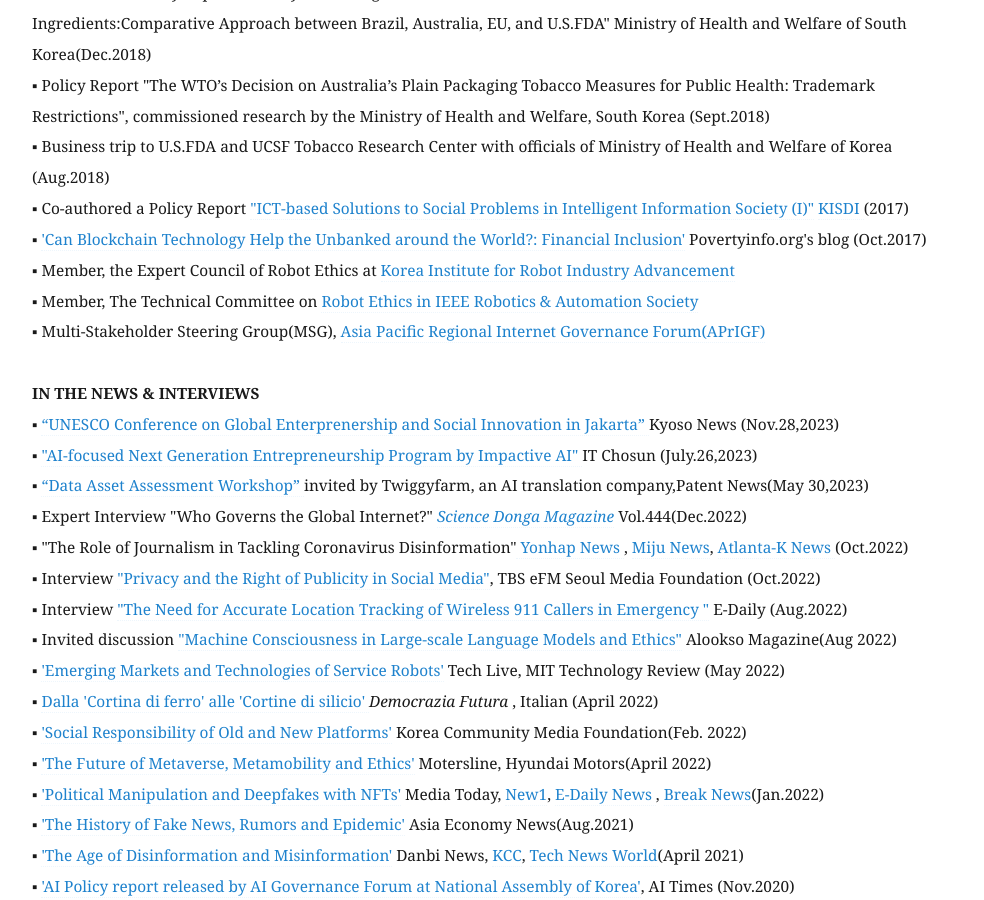
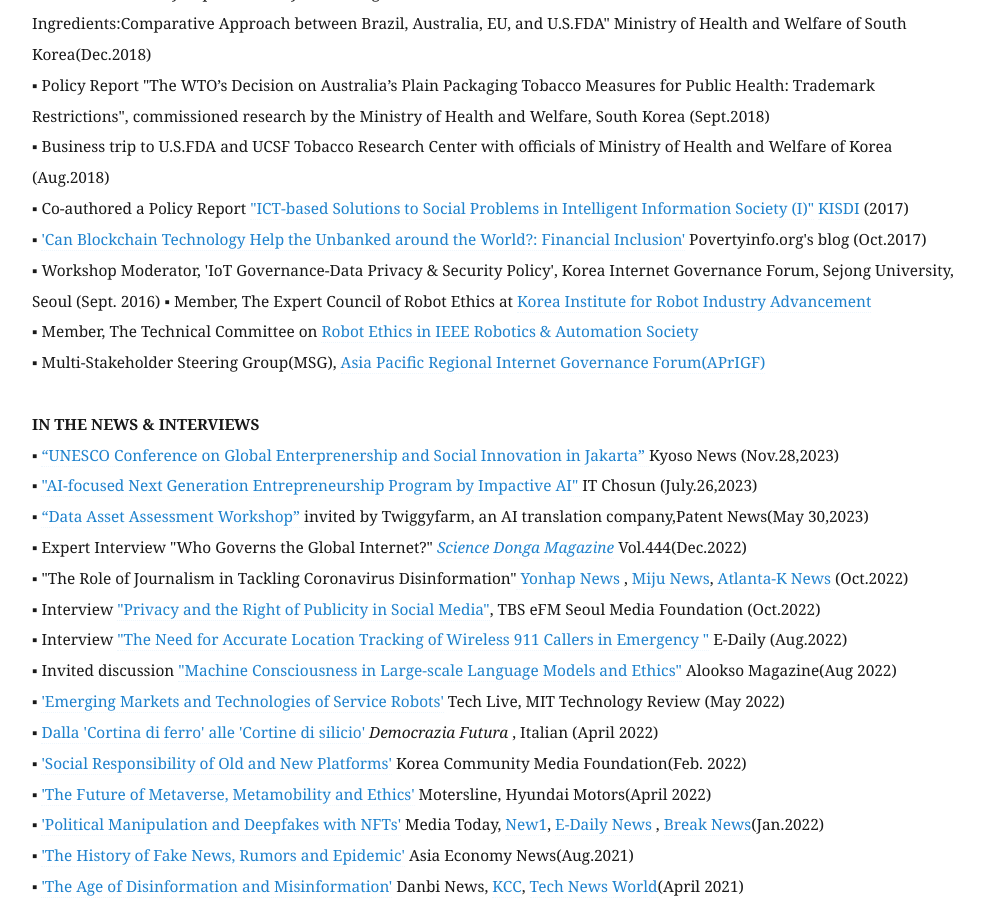
Before and after one commit to eunchangchoi/eunchangchoi.github.io, a Jekyll site: the page built from index.md, in a window 1280 px wide and 900 px high, scrolled down 7998 px. Shown: the whole window, without its empty margins (68-1052 px from the left). Built offline with Jekyll 4.4.1, drawn with Linux system fonts in a browser that asks for light colours.

Commit message:
Update index.md

```diff
--- a/index.md
+++ b/index.md
@@ -180,7 +180,8 @@
 ▪ Business trip to U.S.FDA and UCSF Tobacco Research Center with officials of Ministry of Health and Welfare of Korea (Aug.2018) <br>
 ▪ Co-authored a Policy Report <a href="https://www.kisdi.re.kr/report/view.do?key=m2101113024770&arrMasterId=3934580&masterId=3934580&artId=520556">"ICT-based Solutions to Social Problems in Intelligent Information Society (I)"</a> <a href= "https://www.kisdi.re.kr/eng/index.do%20%20%20%20KISDI"> KISDI </a>(2017) <br>
 ▪ <a href="https://blog.naver.com/gp3project/221112176044">'Can Blockchain Technology Help the Unbanked around the World?: Financial Inclusion'</a> Povertyinfo.org's blog (Oct.2017)<br>
-▪ Member, the Expert Council of Robot Ethics at <a href="https://kiria.org/eng"> Korea Institute for Robot Industry Advancement</a> <br>
+▪ Workshop Moderator, 'IoT Governance-Data Privacy & Security Policy', Korea Internet Governance Forum, Sejong University, Seoul (Sept. 2016)
+▪ Member, The Expert Council of Robot Ethics at <a href="https://kiria.org/eng"> Korea Institute for Robot Industry Advancement</a> <br>
 ▪ Member, The Technical Committee on <a href="https://www.ieee-ras.org"> Robot Ethics in IEEE Robotics & Automation Society </a> <br>
 ▪ Multi-Stakeholder Steering Group(MSG), <a href="https://ap.rigf.asia/"> Asia Pacific Regional Internet Governance Forum(APrIGF)</a> <br>
   <br>
```
